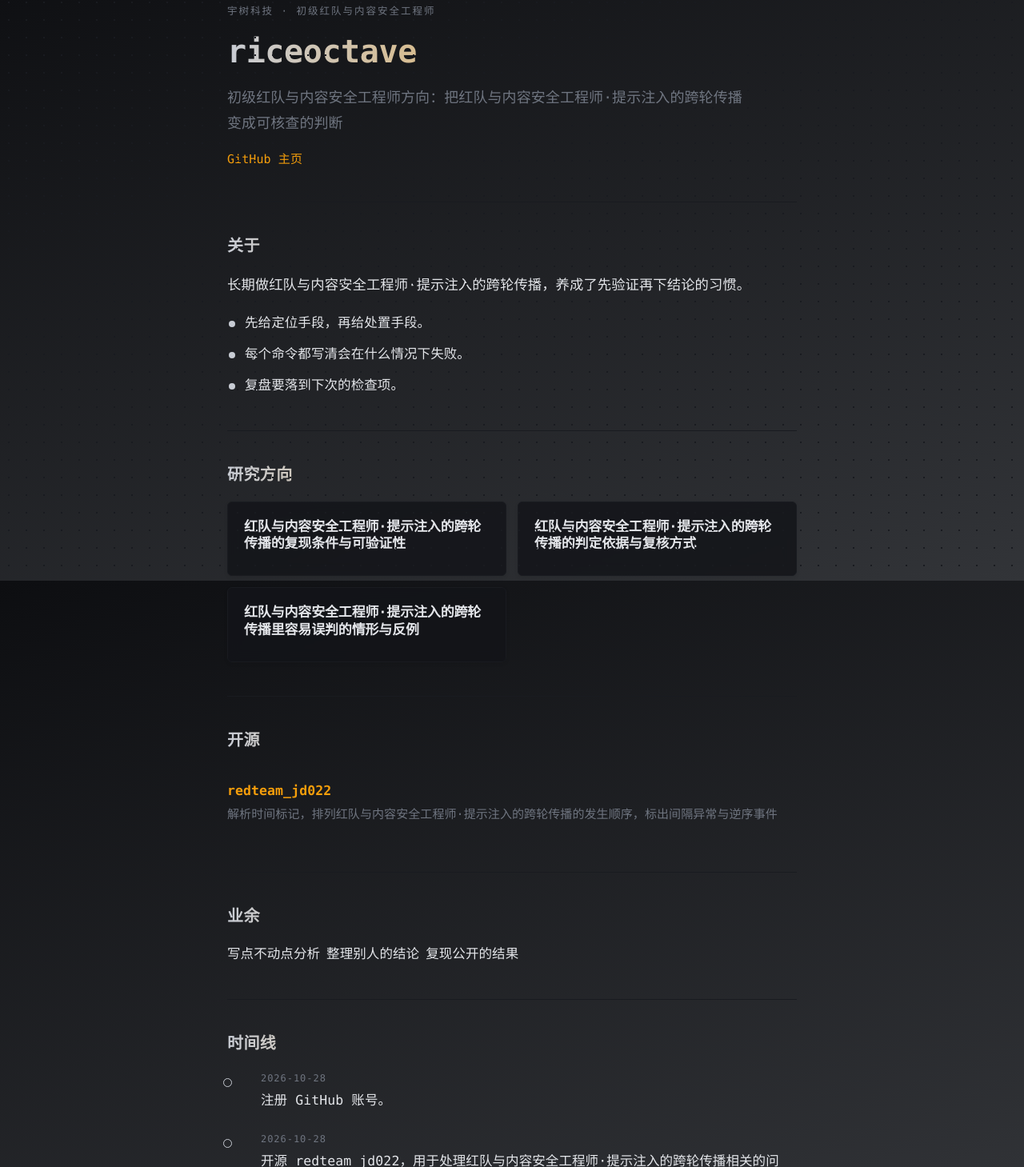
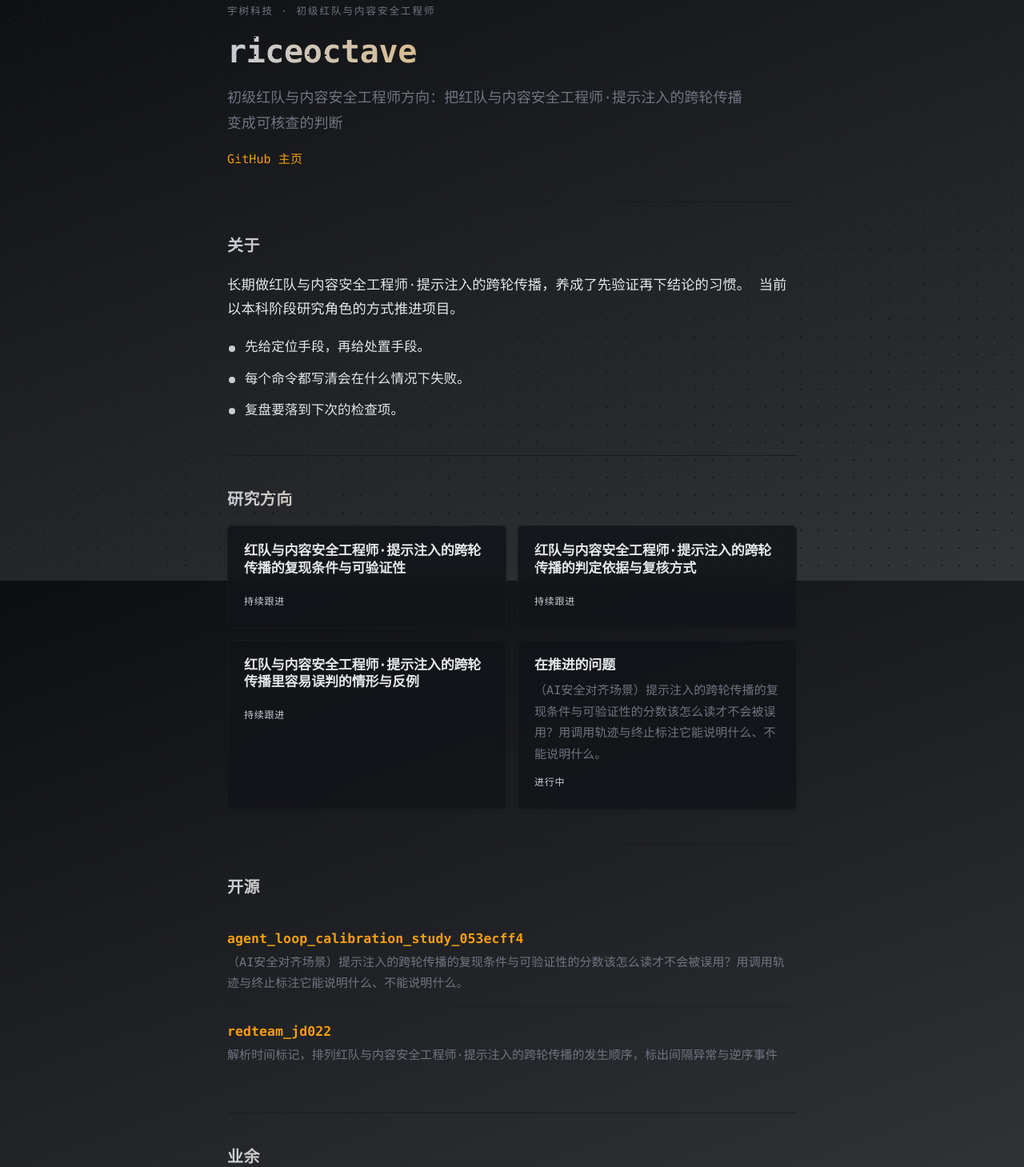
Before and after one commit to riceoctave/riceoctave.github.io, a plain HTML site: page index.html in a window 1280 px wide. Shown: the part 74-1533 px from the top of the page at 80% size. Drawn offline with Linux system fonts and the light colour scheme.

Commit message:
docs: 更新个人站点

```diff
--- a/index.html
+++ b/index.html
@@ -76,7 +76,7 @@
 
 <section class="about" id="about">
   <h2>关于</h2>
-  <p>长期做红队与内容安全工程师·提示注入的跨轮传播，养成了先验证再下结论的习惯。</p>
+  <p>长期做红队与内容安全工程师·提示注入的跨轮传播，养成了先验证再下结论的习惯。 当前以本科阶段研究角色的方式推进项目。</p>
   <ul class="traits">
     <li>先给定位手段，再给处置手段。</li>
     <li>每个命令都写清会在什么情况下失败。</li>
@@ -89,12 +89,20 @@
   <div class="grid two">
     <article class="card">
       <h3>红队与内容安全工程师·提示注入的跨轮传播的复现条件与可验证性</h3>
+      <span class="status">持续跟进</span>
     </article>
     <article class="card">
       <h3>红队与内容安全工程师·提示注入的跨轮传播的判定依据与复核方式</h3>
+      <span class="status">持续跟进</span>
     </article>
     <article class="card">
       <h3>红队与内容安全工程师·提示注入的跨轮传播里容易误判的情形与反例</h3>
+      <span class="status">持续跟进</span>
+    </article>
+    <article class="card">
+      <h3>在推进的问题</h3>
+      <p>（AI安全对齐场景）提示注入的跨轮传播的复现条件与可验证性的分数该怎么读才不会被误用？用调用轨迹与终止标注它能说明什么、不能说明什么。</p>
+      <span class="status">进行中</span>
     </article>
   </div>
 </section>
@@ -102,6 +110,9 @@
 <section id="work">
   <h2>开源</h2>
   <ul class="repos">
+    <li><div class="name"><a href="https://github.com/riceoctave/agent_loop_calibration_study_053ecff4" rel="noopener">agent_loop_calibration_study_053ecff4</a></div>
+      <div class="desc">（AI安全对齐场景）提示注入的跨轮传播的复现条件与可验证性的分数该怎么读才不会被误用？用调用轨迹与终止标注它能说明什么、不能说明什么。</div>
+    </li>
     <li><div class="name"><a href="https://github.com/riceoctave/redteam_jd022" rel="noopener">redteam_jd022</a></div>
       <div class="desc">解析时间标记，排列红队与内容安全工程师·提示注入的跨轮传播的发生顺序，标出间隔异常与逆序事件</div>
     </li>
```
